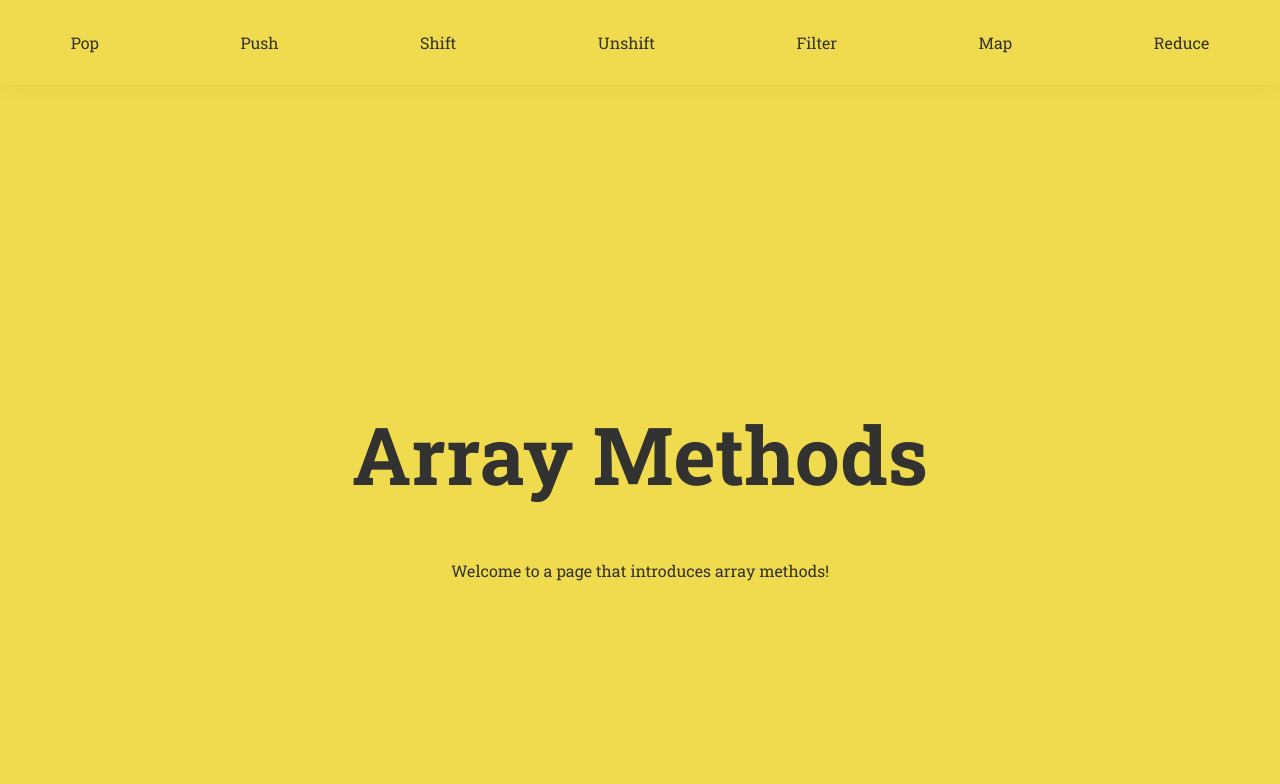
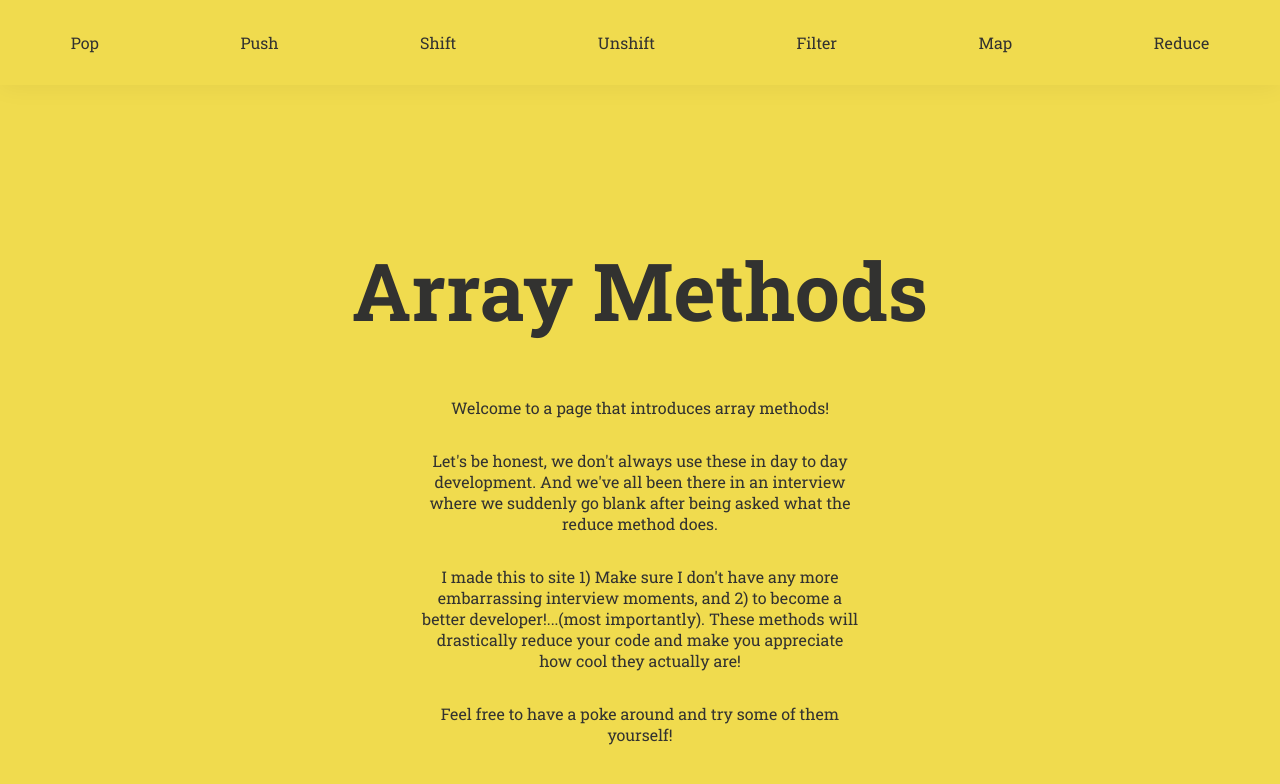
Before and after one commit to nialldbarber/array-methods, a React (Create React App) app: page / in a window 1280 px wide. Shown: the top 784 px of the page. Built offline with nearby package versions, Linux system fonts and the light colour scheme.

Commit message:
Added homepage message

```diff
--- a/src/components/App.js
+++ b/src/components/App.js
@@ -29,6 +29,17 @@ class Home extends React.Component {
 					<PageHeader>{this.state.pageName}</PageHeader>
 					<div className="code-block">
 						<p>Welcome to a page that introduces array methods!</p>
+						<p>
+							Let's be honest, we don't always use these in day to day development. And we've all been
+							there in an interview where we suddenly go blank after being asked what the reduce method
+							does.
+						</p>
+						<p>
+							I made this to site 1) Make sure I don't have any more embarrassing interview moments, and
+							2) to become a better developer!...(most importantly). These methods will drastically reduce
+							your code and make you appreciate how cool they actually are!
+						</p>
+						<p>Feel free to have a poke around and try some of them yourself!</p>
 					</div>
 				</ArrayHome>
 			</div>
```
